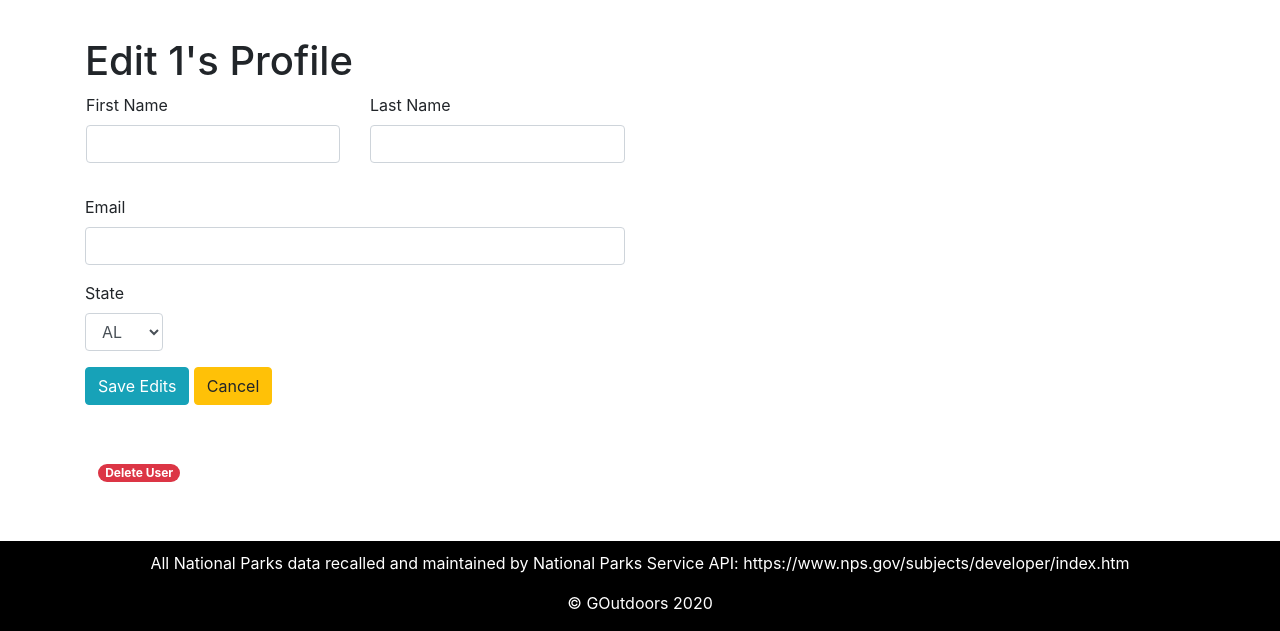
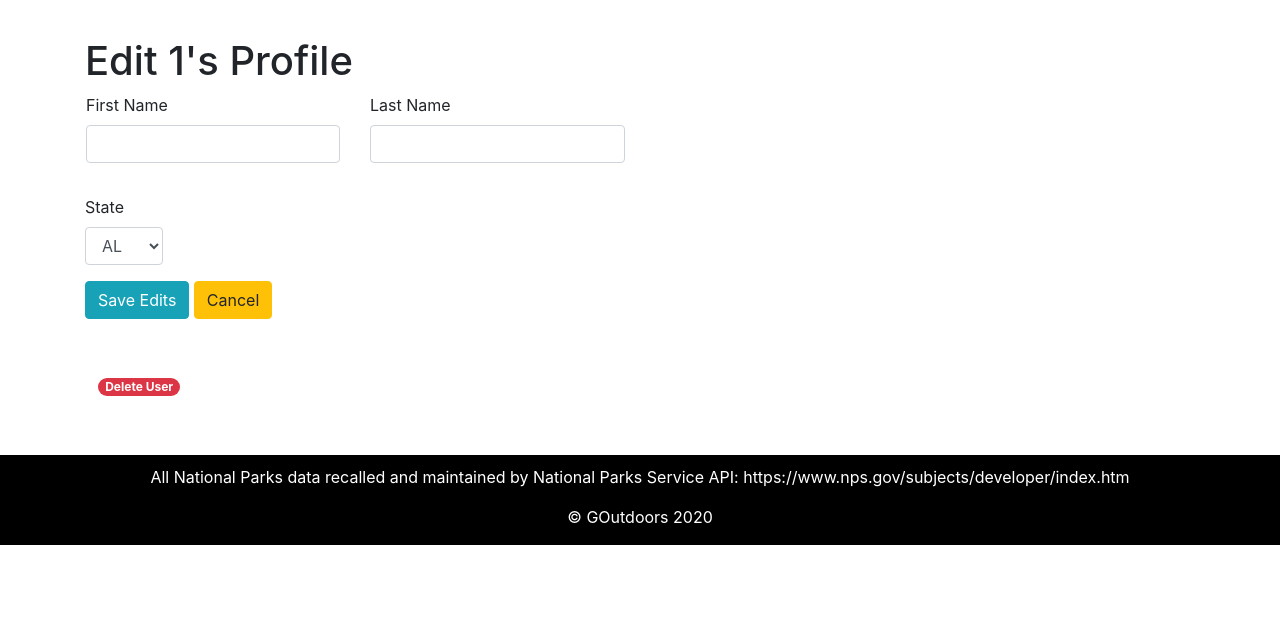
Before and after one commit to jake202020/goutdoors, a Flask app: template templates/edit_user.html in a window 1280 px wide. Shown: the part 334-965 px from the top of the page. After the commit the page ends 879 px from the top, so only its background shows below. Run offline with Flask 2, Linux system fonts and the light colour scheme; the template is opened without the code that fills it: values that come from a table or form of the project are taken from there, others are empty; the visitor is signed in with stand-in values (Sample User, id 1); data comes from the database, SQL or seed files in the repository; parts of the project's set-up code (start-up, migrations or seed data) failed here and were passed over; some libraries are stand-ins or nearby versions.

Commit message:
button spacing/remove email from edit page

```diff
--- a/forms.py
+++ b/forms.py
@@ -25,7 +25,6 @@ class EditUserForm(FlaskForm):
 
     first_name = StringField("First Name", validators=[InputRequired()])
     last_name = StringField("Last Name", validators=[InputRequired()])
-    email = EmailField("Email", validators=[InputRequired(), Email("Must enter valid email")])
     state_code = SelectField("State", choices=[('AL','AL'),('AK','AK'),('AZ','AZ'),('AR','AR'),('CA','CA'),('CO','CO'),('CT','CT'),('DE','DE'),('DC','DC'),('FL','FL'),('GA','GA'),('HI','HI'),('ID','ID'),('IL','IL'),('IN','IN'),('IA','IA'),('KS','KS'),('KY','KY'),('LA','LA'),('ME','ME'),('MD','MD'),('MA','MA'),('MI','MI'),('MN','MN'),('MS','MS'),('MO','MO'),('MT','MT'),('NE','NE'),('NV','NV'),('NH','NH'),('NJ','NJ'),('NM','NM'),('NY','NY'),('NC','NC'),('ND','ND'),('OH','OH'),('OK','OK'),('OR','OR'),('PA','PA'),('RI','RI'),('SC','SC'),('SD','SD'),('TN','TN'),('TX','TX'),('UT','UT'),('VT','VT'),('VA','VA'),('WA','WA'),('WV','WV'),('WI','WI'),('WY','WY')])
 
 
--- a/templates/edit_user.html
+++ b/templates/edit_user.html
@@ -14,10 +14,7 @@
             <div class="form-group  col-lg-3">
                     {{ wtf.form_field(form.last_name, class='form-control')}}
             </div>
-        </div>
-        <div class="form-group col-lg-6 pl-0">
-            {{ wtf.form_field(form.email, class='form-control')}}
-        </div>
+          </div>
         <div class="form-group col-sm-1 pl-0">
             {{ wtf.form_field(form.state_code, class='form-control')}}
         </div>
--- a/templates/results.html
+++ b/templates/results.html
@@ -18,7 +18,7 @@
         <div class="card-body">
             <h5 class="card-title">{{ park.fullName }}</a></h5>
             {% if park.visit_count > 0 %}
-                <h6>Has been visited {{ park.visit_count }} time(s).</h6>
+                <h6><b>Has been visited {{ park.visit_count }} time(s).</b></h6>
             {% endif %}
             {% if visits %}
                 {% for visit in visits %}
```
